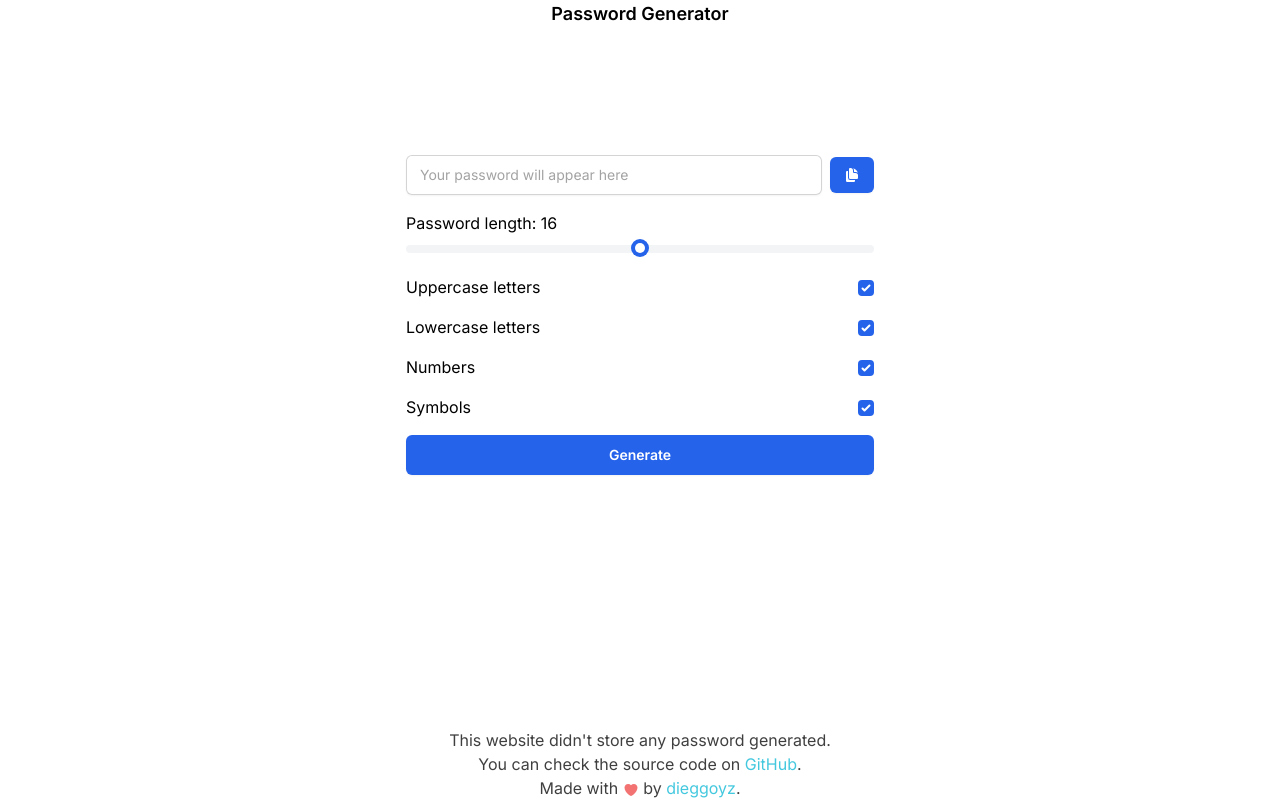
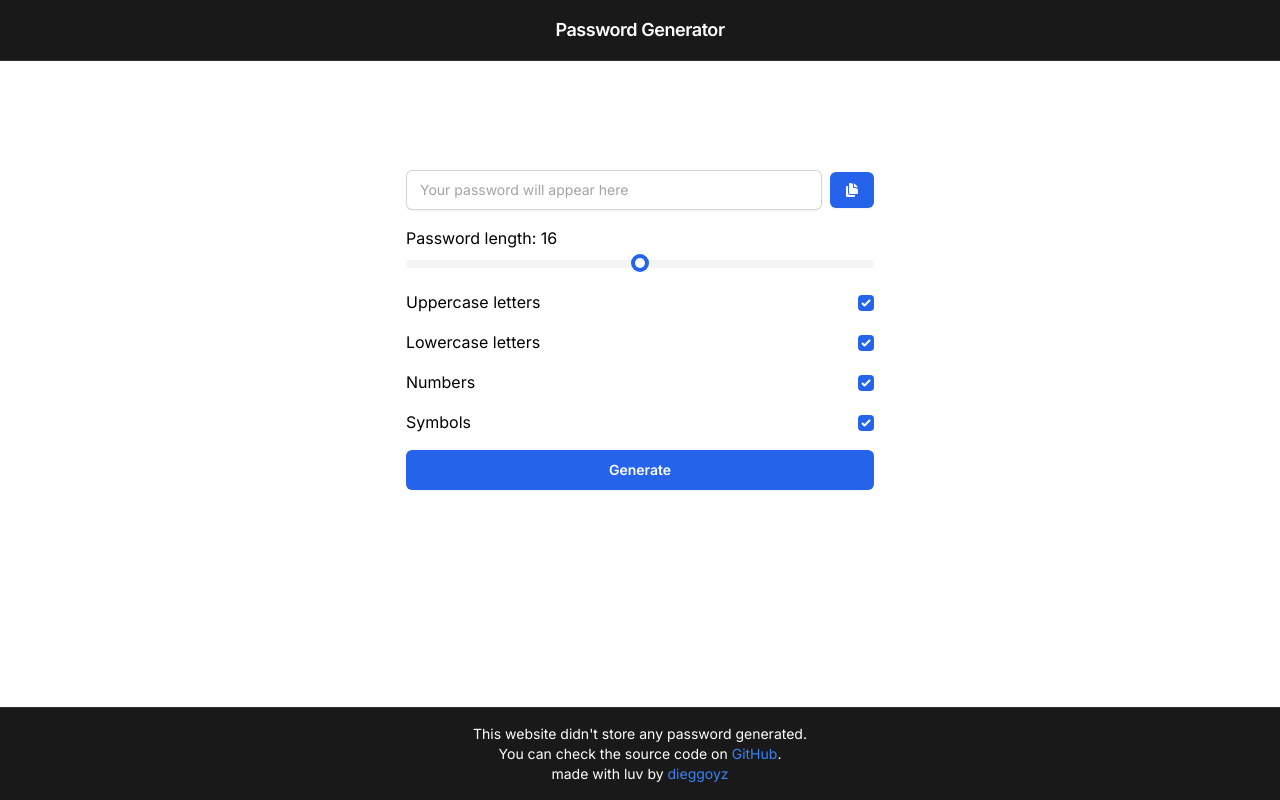
Before and after one commit to dieggoyz/passgen, a Next.js app: page / in a window 1280 px wide. Built offline with nearby package versions, Linux system fonts and the light colour scheme.

Commit message:
Header and footer styles applied

```diff
--- a/components/footer.jsx
+++ b/components/footer.jsx
@@ -1,14 +1,14 @@
 export default function Footer () {
   return (
-    <footer className="text-center opacity-75">
+    <footer className="w-full bg-black/90 text-white text-center text-sm border-t border-white/10 py-4">
       <p>
         This website didn't store any password generated.
       </p>
       <p>
-        You can check the source code on <a href="https://github.com/diegoeffar/password-generator" className="text-cyan-500">GitHub</a>.
+        You can check the source code on <a href="https://github.com/diegoeffar/password-generator" className="text-blue-500">GitHub</a>.
       </p>
       <p>
-        Made with <svg xmlns="http://www.w3.org/2000/svg" viewBox="0 0 24 24" fill="currentColor" className="w-4 h-4 inline-block text-red-500"><path d="m11.645 20.91-.007-.003-.022-.012a15.247 15.247 0 0 1-.383-.218 25.18 25.18 0 0 1-4.244-3.17C4.688 15.36 2.25 12.174 2.25 8.25 2.25 5.322 4.714 3 7.688 3A5.5 5.5 0 0 1 12 5.052 5.5 5.5 0 0 1 16.313 3c2.973 0 5.437 2.322 5.437 5.25 0 3.925-2.438 7.111-4.739 9.256a25.175 25.175 0 0 1-4.244 3.17 15.247 15.247 0 0 1-.383.219l-.022.012-.007.004-.003.001a.752.752 0 0 1-.704 0l-.003-.001Z" /></svg> by <a href="https://github.com/diegoeffar" className="text-cyan-500">dieggoyz</a>.
+        made with luv by <a href="https://github.com/diegoeffar" className="text-blue-500">dieggoyz</a>
       </p>
     </footer>
   )
--- a/components/header.jsx
+++ b/components/header.jsx
@@ -2,8 +2,8 @@ import Link from 'next/link'
 
 export default function Header () {
   return (
-    <header>
-      <h1 className="text-lg font-semibold">
+    <header className='w-full bg-black/90 text-white text-center border-b border-white/10 py-4'>
+      <h1 className="text-lg font-semibold tracking-tight">
         <Link href="/">Password Generator</Link>
       </h1>
     </header>
```
